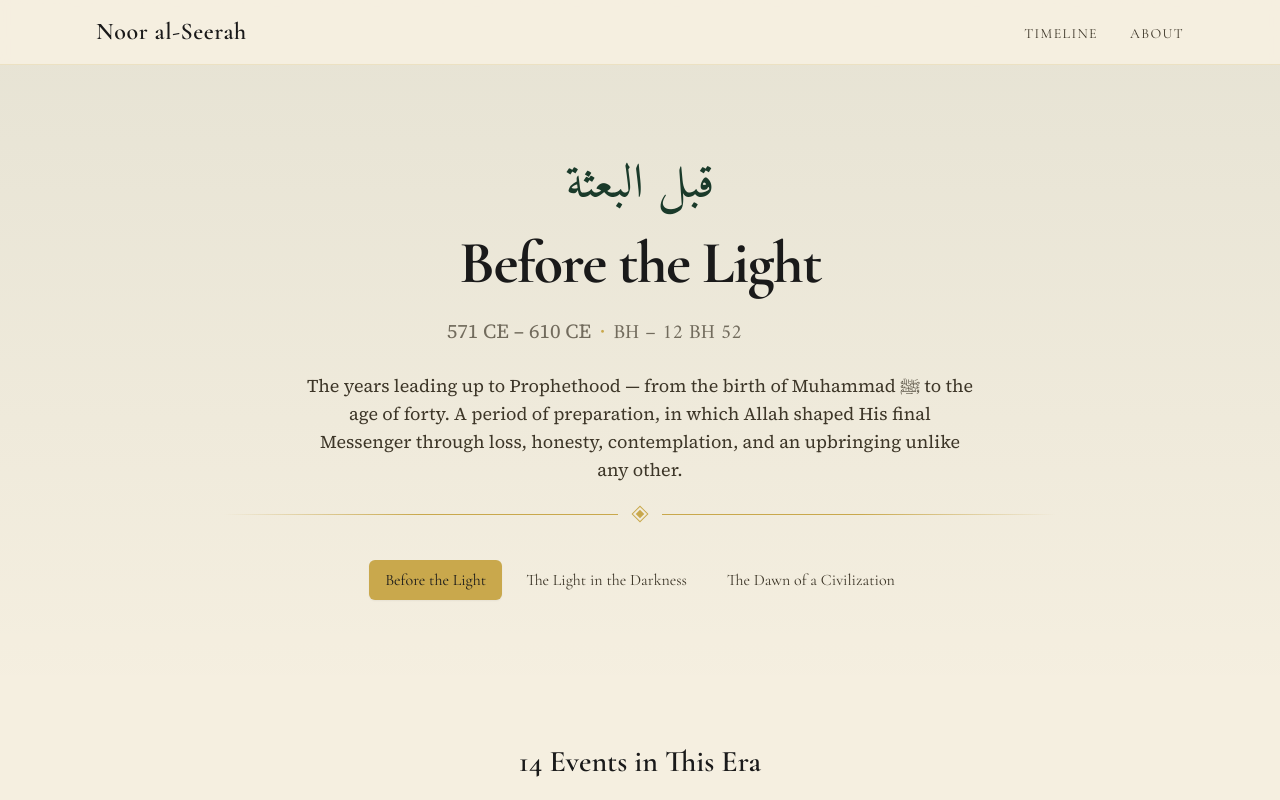
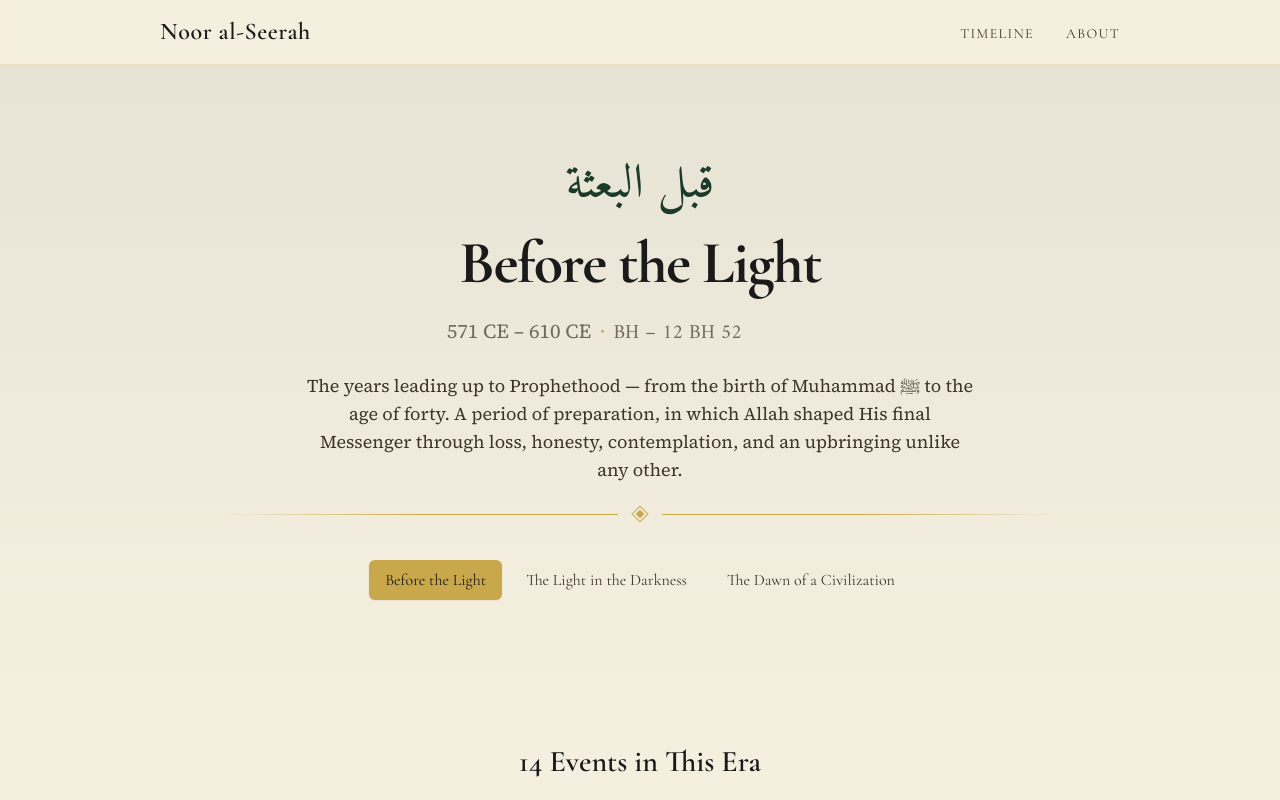
Before and after one commit to Abdalla-Eldoumani/seerah, a Next.js app: page /era/pre-prophethood in a window 1280 px wide. Shown: the top 800 px of the page. Built offline with nearby package versions, Linux system fonts and the light colour scheme.

Commit message:
Fix mobile hamburger touch target and nav link tap areas in Header

```diff
--- a/src/components/layout/Header.tsx
+++ b/src/components/layout/Header.tsx
@@ -14,7 +14,7 @@ export function Header() {
 
   return (
     <header className="sticky top-0 z-40 bg-parchment/95 backdrop-blur-sm border-b border-gold/20">
-      <nav className="mx-auto max-w-6xl px-4 sm:px-6 lg:px-8">
+      <nav className="mx-auto max-w-5xl px-4 sm:px-6 lg:px-8">
         <div className="flex h-16 items-center justify-between">
           {/* Site name */}
           <Link
@@ -41,7 +41,7 @@ export function Header() {
           {/* Mobile hamburger button */}
           <button
             type="button"
-            className="sm:hidden p-2 text-ink-light hover:text-gold-dark transition-colors"
+            className="sm:hidden p-2.5 min-h-[44px] min-w-[44px] flex items-center justify-center text-ink-light hover:text-gold-dark transition-colors"
             onClick={() => setMobileMenuOpen((prev) => !prev)}
             aria-expanded={mobileMenuOpen}
             aria-label={mobileMenuOpen ? 'Close navigation menu' : 'Open navigation menu'}
@@ -83,7 +83,7 @@ export function Header() {
               <li key={link.href}>
                 <Link
                   href={link.href}
-                  className="block font-display text-sm tracking-widest uppercase text-ink-light hover:text-gold-dark transition-colors"
+                  className="block py-2 font-display text-sm tracking-widest uppercase text-ink-light hover:text-gold-dark transition-colors"
                   onClick={() => setMobileMenuOpen(false)}
                 >
                   {link.label}
```
